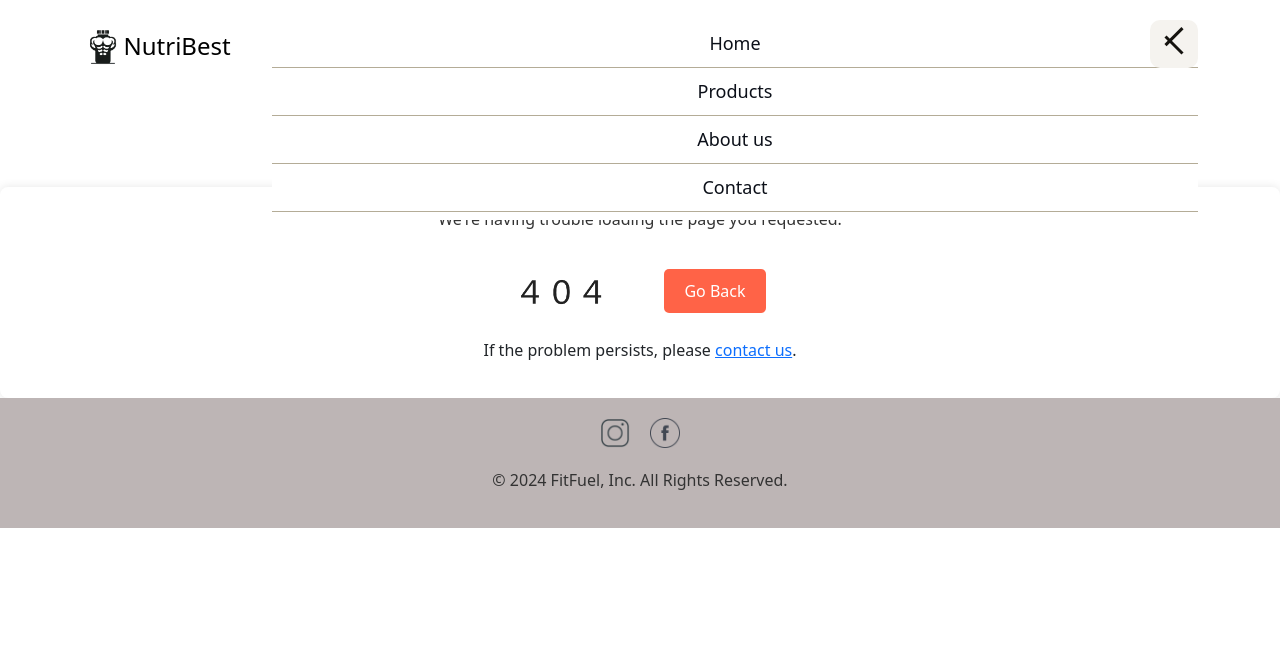
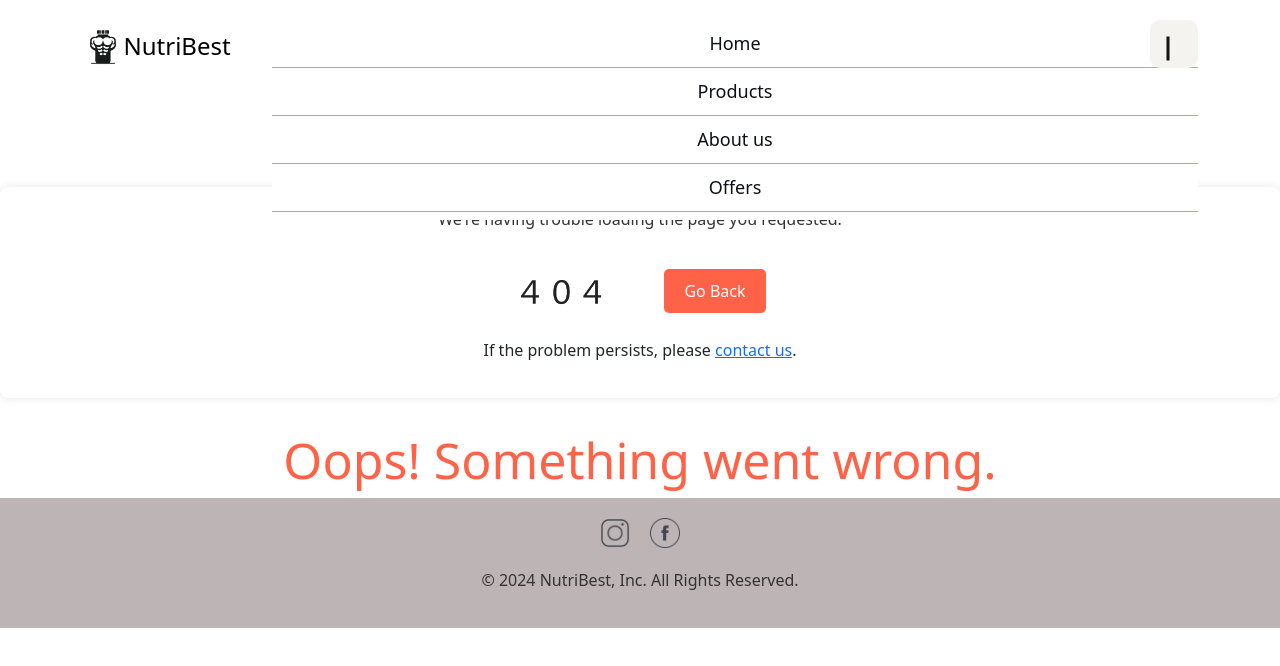
Before and after one commit to georgi2005atanasov/NutriBest, a React (Vite) app in the folder frontend/nutri-best-project/: page /error in a window 1280 px wide. Both pictures are taken after a click on the label 1174 px from the left and 44 px from the top of the page. Shown: the top 666 px of the page. Built offline with nearby package versions, Linux system fonts and the light colour scheme; a web font is replaced by a local one.

Commit message:
Reused buttons for edit and delete and impoved the overall separation between the user and the administrator in terms of styles.

```diff
--- a/frontend/nutri-best-project/src/components/Modals/DeleteProductModal.jsx
+++ b/frontend/nutri-best-project/src/components/Modals/DeleteProductModal.jsx
@@ -12,8 +12,6 @@ export default forwardRef(function DeleteProductModal({ productId }, ref) {
         try {
             const response = await deleteProduct(productId);
             console.log(response);
-
-            localStorage.removeItem(`image-${productId}`);
 
             ref.current.close();
             return submit("message=Successfully deleted the product!&type=success",
--- a/frontend/nutri-best-project/src/components/Navigation/MainNavigation.module.css
+++ b/frontend/nutri-best-project/src/components/Navigation/MainNavigation.module.css
@@ -110,16 +110,7 @@ h1 {
 
 #check:checked~.button span:nth-child(1) {
     width: 100%;
-    transform: rotate(45deg) translateY(6px) translateX(6px);
-}
-
-#check:checked~.button span:nth-child(2) {
-    width: 0;
-}
-
-#check:checked~.button span:nth-child(3) {
-    width: 100%;
-    transform: rotate(-45deg) translateY(-7px) translateX(7px);
+    transform: rotate(90deg) translateY(6px) translateX(6px);
 }
 
 nav {
--- a/frontend/nutri-best-project/src/components/Navigation/NavToggler.jsx
+++ b/frontend/nutri-best-project/src/components/Navigation/NavToggler.jsx
@@ -13,16 +13,25 @@ export default function NavToggler({ styles }) {
                 <div className="col-md-12">
                     <div className={`${styles["menu"]} d-flex justify-content-end align-items-center`}>
                         <input type="checkbox" id={styles["check"]} />
-                        <label htmlFor={styles["check"]} className={`${styles["button"]} ${isAdmin ? colors["admin-color"] : colors["user-color"]}`}>
-                            <span></span>
-                            <span></span>
-                            <span></span>
+                        <label htmlFor={styles["check"]} className={`d-flex justify-content-center align-items-center ${styles["button"]} ${isAdmin ? colors["admin-color"] : colors["user-color"]}`}>
+                            {isAdmin ? <i className="fa fa-cogs d-flex" aria-hidden="true"></i> : <>
+                                <span></span>
+                            </>}
+
                         </label>
                         <nav>
-                            <a className={`${isAdmin ? colors["admin-color"] : colors["user-color"]}`} href="/">Home</a>
-                            <a className={`${isAdmin ? colors["admin-color"] : colors["user-color"]}`} href="/login">Products</a>
-                            <a className={`${isAdmin ? colors["admin-color"] : colors["user-color"]}`} href="/info">About us</a>
-                            <a className={`${isAdmin ? colors["admin-color"] : colors["user-color"]}`} href="/contact">Contact</a>
+                            <a className={`${isAdmin ? colors["admin-color"] : colors["user-color"]}`} href="/">
+                                {!isAdmin ? "Home" : "Orders"}
+                            </a>
+                            <a className={`${isAdmin ? colors["admin-color"] : colors["user-color"]}`} href="/login">
+                                {!isAdmin ? "Products" : "Report"}
+                            </a>
+                            <a className={`${isAdmin ? colors["admin-color"] : colors["user-color"]}`} href="/info">
+                                {!isAdmin ? "About us" : "Clients"}
+                            </a>
+                            <a className={`${isAdmin ? colors["admin-color"] : colors["user-color"]}`} href="/contact">
+                                {!isAdmin ? "Offers" : "Offers"}
+                            </a>
                         </nav>
                     </div>
                 </div>
--- a/frontend/nutri-best-project/src/components/UI/Buttons/DeleteProductButton.jsx
+++ b/frontend/nutri-best-project/src/components/UI/Buttons/DeleteProductButton.jsx
@@ -1,14 +1,22 @@
 import { useRef } from "react";
 import styles from "../../../pages/css/ProductItem.module.css";
+import table from "../../../pages/css/Table.module.css";
 import { Link } from "react-router-dom";
 import DeleteProductModal from "../../Modals/DeleteProductModal";
 
 // eslint-disable-next-line react/prop-types
-export default function DeleteProductButton({ productId }) {
+export default function DeleteProductButton({ productId, isTable = false }) {
     const dialog = useRef();
 
     function handleDeleteClick() {
         dialog.current.open();
+    }
+
+    if (isTable) {
+        return <>
+            <DeleteProductModal ref={dialog} productId={productId} />
+            <Link onClick={handleDeleteClick} className={`${table["btn"]} ${table["delete"]} me-1 mb-1`}>Delete</Link>
+        </>;
     }
 
     return <>
--- a/frontend/nutri-best-project/src/components/UI/Buttons/EditProductButton.jsx
+++ b/frontend/nutri-best-project/src/components/UI/Buttons/EditProductButton.jsx
@@ -1,8 +1,15 @@
 import styles from "../../../pages/css/ProductItem.module.css";
 import { Link } from "react-router-dom";
+import table from "../../../pages/css/Table.module.css";
 
 // eslint-disable-next-line react/prop-types
-export default function EditProductButton({ productId }) {
+export default function EditProductButton({ productId, isTable = false }) {
+    if (isTable) {
+        return <>
+            <Link to={`/products/edit/${productId}`} className={`${table["btn"]} ${table["edit"]} me-1 mb-1`}>Edit</Link>
+        </>;
+    }
+
     return <div className="col-6 d-flex justify-content-center mb-1">
         <Link to={`/products/edit/${productId}`} className={styles["edit-btn"]}>Edit</Link>
     </div>
--- a/frontend/nutri-best-project/src/components/UI/Footer.jsx
+++ b/frontend/nutri-best-project/src/components/UI/Footer.jsx
@@ -24,7 +24,7 @@ const Footer = memo(function Footer() {
                     </Link>
                 </div>
                 <div className={styles["footer-bottom"]}>
-                    <p>© {new Date().getFullYear()} FitFuel, Inc. All Rights Reserved.</p>
+                    <p>© {new Date().getFullYear()} NutriBest, Inc. All Rights Reserved.</p>
                 </div>
             </div>
         </footer>
--- a/frontend/nutri-best-project/src/components/User/UserButtons.jsx
+++ b/frontend/nutri-best-project/src/components/User/UserButtons.jsx
@@ -3,8 +3,6 @@ import { Link } from "react-router-dom";
 import colors from "../../App.module.css";
 import NavigationLink from "../Navigation/NavigationLink";
 export default function UserButtons({ styles, isAdmin, handleLogout, shoppingBag }) {
-    const productsView = sessionStorage.getItem("productsView");
-
     return <>
         <div className={`row d-flex justify-content-end mt-2 p-0 ps-5`}>
             <div className={`${styles["nav-buttons"]} col-12 p-0 d-flex justify-content-end`}>
@@ -12,7 +10,7 @@ export default function UserButtons({ styles, isAdmin, handleLogout, shoppingBag
                     <div className="col-lg-12 d-flex justify-content-end p-0 me-2">
                         {/* gotta add more tools buttons for admin soon */}
                         <NavigationLink
-                            route={`/products/${productsView}?page=1`}
+                            route={`/products/all?page=1`}
                             text={"All"}
                             isAdmin={isAdmin}
                             className={`text-center`} />
--- a/frontend/nutri-best-project/src/pages/Error.jsx
+++ b/frontend/nutri-best-project/src/pages/Error.jsx
@@ -4,7 +4,7 @@ import errorImage from "../assets/error.png";
 // eslint-disable-next-line react/prop-types
 export default function ErrorPage({ code }) {
     return <div className={`${styles["container-err"]}`}>
-        <h1 className={`${styles["wrong"]}`}>Oops! Something went wrong.</h1>
+        <h1 className={`${styles["wrong-header"]}`}>Oops! Something went wrong.</h1>
         <p className={`${styles["trouble"]}`}>We're having trouble loading the page you requested.</p>
         <img src={errorImage} alt="Error Icon" className={`${styles["error-icon"]}`} />
             <button className={`${styles["back-btn"]}`} onClick={() => history.back()}>Go Back</button>
--- a/frontend/nutri-best-project/src/pages/css/Error.module.css
+++ b/frontend/nutri-best-project/src/pages/css/Error.module.css
@@ -4,11 +4,13 @@
     padding: 20px !important;
     box-shadow: 0 0 10px rgba(0,0,0,0.1) !important;
     border-radius: 8px !important;
+    margin-bottom: 100px;
 }
 
-.wrong {
+.wrong-header {
     color: #ff6347; /* Tomato color for the heading */
-    margin-top: 20px;
+    margin-top: 60px;
+    z-index: 1;
 }
 
 .trouble {
--- a/frontend/nutri-best-project/src/pages/products/AllProducts.jsx
+++ b/frontend/nutri-best-project/src/pages/products/AllProducts.jsx
@@ -1,4 +1,4 @@
-import { Suspense, useState, useEffect, useRef } from "react";
+import { Suspense, useState, useEffect } from "react";
 import { allProducts, getImageByProductId } from "../../../../../backend/api/api";
 import { useLoaderData, redirect, defer, Await, useSearchParams, useRouteLoaderData } from "react-router-dom";
 import Pagination from "../../components/UI/Pagination";
@@ -7,7 +7,6 @@ import SideBarToggler from "../../components/UI/Sidebar/SideBarToggler";
 import styles from "../css/AllProducts.module.css";
 import ProductsList from "./ProductsList";
 import Message from "../../components/UI/Message";
-import NavigationLink from "../../components/Navigation/NavigationLink";
 import useAuth from "../../hooks/useAuth";
 import { PRODUCTS_VIEWS } from "../Root";
 import Table from "./Table";
--- a/frontend/nutri-best-project/src/pages/products/ProductRow.jsx
+++ b/frontend/nutri-best-project/src/pages/products/ProductRow.jsx
@@ -3,6 +3,8 @@ import styles from "../css/Table.module.css";
 import { useEffect, useState, } from "react";
 import { getImageByProductId } from "../../../../../backend/api/products";
 import { Link } from "react-router-dom";
+import DeleteProductButton from "../../components/UI/Buttons/DeleteProductButton";
+import EditProductButton from "../../components/UI/Buttons/EditProductButton";
 
 export default function ProductRow({ product }) {
     const [src, setSrc] = useState('');
@@ -29,8 +31,8 @@ export default function ProductRow({ product }) {
         <td>{Number(product.price.toFixed(2)) + 0.99} BGN</td>
         <td>{product.name}</td>
         <td>
-            <Link to={`/products/edit/${product.productId}`} className={`${styles["btn"]} ${styles["edit"]} me-1 mb-1`}>Edit</Link>
-            <Link className={`${styles["btn"]} ${styles["delete"]} me-1 mb-1`}>Delete</Link>
+            <EditProductButton productId={product.productId} isTable={true} />
+            <DeleteProductButton productId={product.productId} isTable={true} />
             <Link to={`/products/details/${product.productId}`} className={`${styles["btn"]} ${styles["details"]} me-1`}>Details</Link>
         </td>
     </tr>
```
